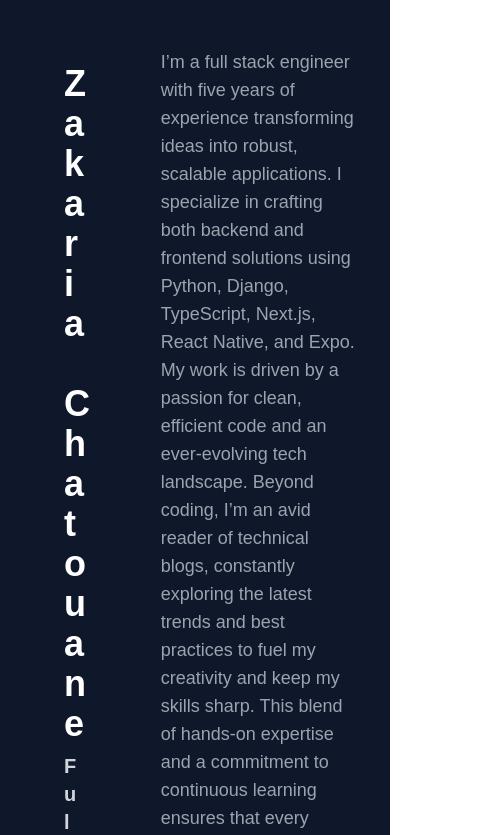
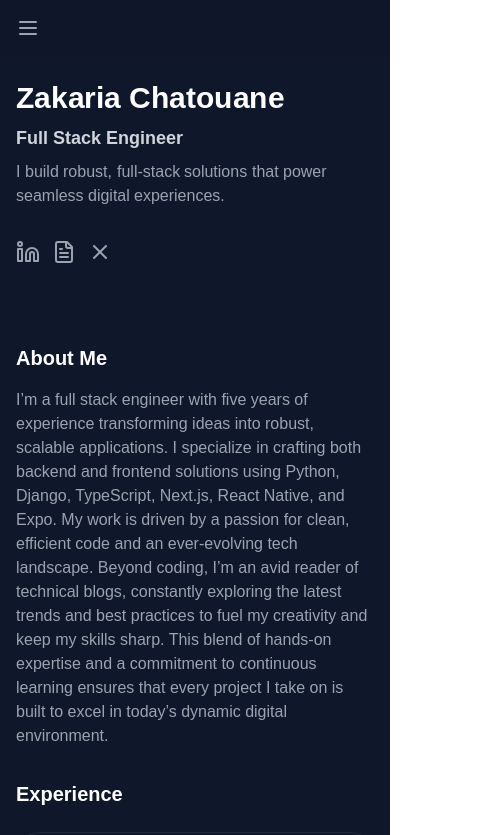
Before and after one commit to ZackChOfficial/portfolio, a Next.js app: page / in a window 390 px wide. Shown: the top 835 px of the page, 478 px wide, since content can reach past the window. Built offline with nearby package versions, Linux system fonts and the light colour scheme.

Commit message:
make it responsive

```diff
--- a/src/app/page.tsx
+++ b/src/app/page.tsx
@@ -1,4 +1,3 @@
-import { Github, Linkedin, Instagram, FileText } from 'lucide-react';
 import Experience from "@/components/experience";
 import BlurText from "@/components/blur-text";
 import Project from "@/components/project";
@@ -6,17 +5,42 @@ import Navbar from "@/components/navbar";
 import Data from '@/app/data.json';
 import Blog from "@/components/blog";
 import SocialLinks from '@/components/social-links';
+import MobileNav from "@/components/mobile-nav";
 
 export default async function Home() {
   return (
-    <div className="min-h-screen flex bg-slate-900 text-gray-300">
-      {/* Vertical Navigation */}
-      <div className="w-1/3 fixed p-16">
-        <h1 className="text-4xl font-bold text-white"><BlurText text={Data.name} delay={50} animateBy="letters"direction="top" /></h1>
-        <h3 className="text-xl font-bold my-2">
-          <BlurText text={Data.title} delay={50} animateBy="letters"direction="top" />
+    <div className="min-h-screen bg-slate-900 text-gray-300">
+      {/* Mobile Navigation */}
+      <div className="md:hidden fixed top-0 left-0 right-0 z-50 bg-slate-900/80 backdrop-blur-sm">
+        <MobileNav items={[
+          { name: 'About', href: '#about' },
+          { name: 'Experience', href: '#experience' },
+          { name: 'Projects', href: '#projects' },
+          { name: 'Blog', href: '#blog' },
+        ]} />
+      </div>
+
+      <div className="flex flex-col md:flex-row">
+        {/* Sidebar/Header Section */}
+        <div className="w-full md:w-1/3 md:fixed p-4 md:p-16 pt-20 md:pt-16">
+          <h1 className="text-3xl md:text-4xl font-bold text-white">
+            <BlurText text={Data.name} delay={50} animateBy="letters" direction="top" />
+          </h1>
+          <h3 className="text-lg md:text-xl font-bold my-2">
+            <BlurText text={Data.title} delay={50} animateBy="letters" direction="top" />
           </h3>
-        <BlurText className="text-lg text-gray-400 mb-24" text={Data.tagline} delay={100} animateBy="words"direction="top" />
+          <BlurText
+            className="text-base md:text-lg text-gray-400 mb-8 md:mb-24"
+            text={Data.tagline}
+            delay={100}
+            animateBy="words"
+            direction="top"
+          />
+          {/* Mobile Social Links */}
+          <div className="md:hidden mb-8">
+              <SocialLinks />
+          </div>
+          <div className="hidden md:block">
             <Navbar items={[
               { name: 'About', href: '#about' },
               { name: 'Experience', href: '#experience' },
@@ -25,29 +49,34 @@ export default async function Home() {
             ]} />
             <SocialLinks />
           </div>
-      <div className="w-2/3 ml-[33%]">
-      <div className="max-w-4xl mx-auto p-8 md:p-16">
-        <p className="text-lg text-gray-400 mb-4 pt-4 animate-fade-in opacity-0 transition-opacity duration-1000" id="about">
+        </div>
+
+        {/* Main Content */}
+        <div className="w-full md:w-2/3 md:ml-[33%] px-4 md:px-0">
+          <div className="max-w-4xl mx-auto py-8 md:p-16">
+          <h2 className="text-xl md:text-2xl font-bold text-white" id="about" >About Me</h2>
+            <p className="text-base md:text-lg text-gray-400 mb-8 pt-4 animate-fade-in opacity-0 transition-opacity duration-1000">
               {Data.about}
             </p>
+
             {/* Experiences Section */}
-        <section className="mb-4 animate-fade-in opacity-0 transition-opacity duration-1000" id="experience">
-        <h2 className="text-2xl font-bold text-white mb-8">Experience</h2>
-
+            <section className="mb-8 md:mb-16 animate-fade-in opacity-0 transition-opacity duration-1000" id="experience">
+              <h2 className="text-xl md:text-2xl font-bold text-white mb-6 md:mb-8">Experience</h2>
               {Data.experiences.map((experience, index) => (
                 <Experience
                   key={index}
                   title={experience.title}
                   date={experience.date}
                   description={experience.description}
-              technologies={experience.technologies} />
+                  technologies={experience.technologies}
+                />
               ))}
             </section>
 
             {/* Projects Section */}
-        <section className="mb-8 animate-fade-in opacity-0 transition-opacity duration-1000" id="projects">
-          <h2 className="text-2xl font-bold text-white mb-8">Projects</h2>
-          <div className="grid grid-cols-1 md:grid-cols-2 gap-6 pt-4">
+            <section className="mb-8 md:mb-16 animate-fade-in opacity-0 transition-opacity duration-1000" id="projects">
+              <h2 className="text-xl md:text-2xl font-bold text-white mb-6 md:mb-8">Projects</h2>
+              <div className="grid sm:grid-cols-1 md:grid-cols-2 gap-6 pt-4">
                 {Data.projects.map((project, index) => (
                   <Project
                     key={index}
@@ -56,13 +85,15 @@ export default async function Home() {
                     description={project.description}
                     technologies={project.technologies}
                     image={project.image}
-              alt={project.alt} />
+                    alt={project.alt}
+                  />
                 ))}
               </div>
             </section>
 
+            {/* Blog Section */}
             <section className="mb-16 py-8 animate-fade-in opacity-0 transition-opacity duration-1000" id="blog">
-      <h2 className="text-2xl font-bold text-white mb-8">Latest Posts</h2>
+              <h2 className="text-xl md:text-2xl font-bold text-white mb-6 md:mb-8">Latest Posts</h2>
               <div className="grid grid-cols-1 gap-6">
                 {Data.blogs.map((post, index) => (
                   <a key={index} href={post.link} className="block">
@@ -72,12 +103,15 @@ export default async function Home() {
               </div>
             </section>
 
+
+
             {/* Footer */}
-        <footer className="text-sm text-center text-gray-500">
+            <footer className="text-sm text-center text-gray-500 py-8">
               <p>Built with Next.js and Tailwind CSS.</p>
             </footer>
           </div>
         </div>
       </div>
+    </div>
   );
 }
--- a/src/components/experience.tsx
+++ b/src/components/experience.tsx
@@ -12,7 +12,7 @@ type ExperienceProps = {
 
 function Experience({ title, date, description, technologies }: ExperienceProps) {
   return (
-        <SpotlightCard className="mb-12 bg-slate-900" spotlightColor="rgba(0, 229, 255, 0.2)">
+        <SpotlightCard className="mb-8 md:mb-12 bg-slate-900 p-4 md:p-8" spotlightColor="rgba(0, 229, 255, 0.2)">
 
         <div className="flex items-center justify-between mb-4">
         <h3 className="text-xl text-white">{title}</h3>
--- /dev/null
+++ b/src/components/mobile-nav.tsx
@@ -0,0 +1,49 @@
+"use client";
+import React, { useState } from 'react';
+import { Menu, X } from 'lucide-react';
+
+type NavbarItem = {
+  name: string;
+  href: string;
+};
+
+type MobileNavProps = {
+  items: NavbarItem[];
+};
+
+const MobileNav = ({ items }: MobileNavProps) => {
+  const [isOpen, setIsOpen] = useState(false);
+
+  return (
+    <div className="p-4">
+      <div className="flex justify-between items-center">
+        <button
+          onClick={() => setIsOpen(!isOpen)}
+          className="text-gray-400 hover:text-white transition-colors"
+        >
+          {isOpen ? <X size={24} /> : <Menu size={24} />}
+        </button>
+      </div>
+
+      {isOpen && (
+        <nav className="absolute top-full left-0 right-0 bg-slate-900/95 backdrop-blur-sm border-t border-slate-800">
+          <ul className="py-4">
+            {items.map((item) => (
+              <li key={item.name}>
+                <a
+                  href={item.href}
+                  className="block px-4 py-3 text-gray-400 hover:text-teal-300 transition-colors"
+                  onClick={() => setIsOpen(false)}
+                >
+                  {item.name}
+                </a>
+              </li>
+            ))}
+          </ul>
+        </nav>
+      )}
+    </div>
+  );
+};
+
+export default MobileNav;
--- a/src/components/project.tsx
+++ b/src/components/project.tsx
@@ -76,7 +76,7 @@ function Project({
                     scale,
                 }}
             >
-                <div className="w-full h-48 relative">
+                <div className="w-full h-36 md:h-48 relative">
                     <Image
                         src={image}
                         alt={alt}
--- a/src/components/social-links.tsx
+++ b/src/components/social-links.tsx
@@ -4,7 +4,7 @@ import Data from '@/app/data.json';
 
 const SocialLinks = () => {
   return (
-    <div className="flex gap-4 mt-16 cursor-pointer transform transition-transform duration-200">
+    <div className="flex flex-wrap items-center gap-3 md:gap-4 mt-8 md:mt-16 cursor-pointer transform transition-transform duration-200">
       <a
         href={Data.linkedin}
         target="_blank"
```
Lines whose indentation alone changed are shown as unchanged.
